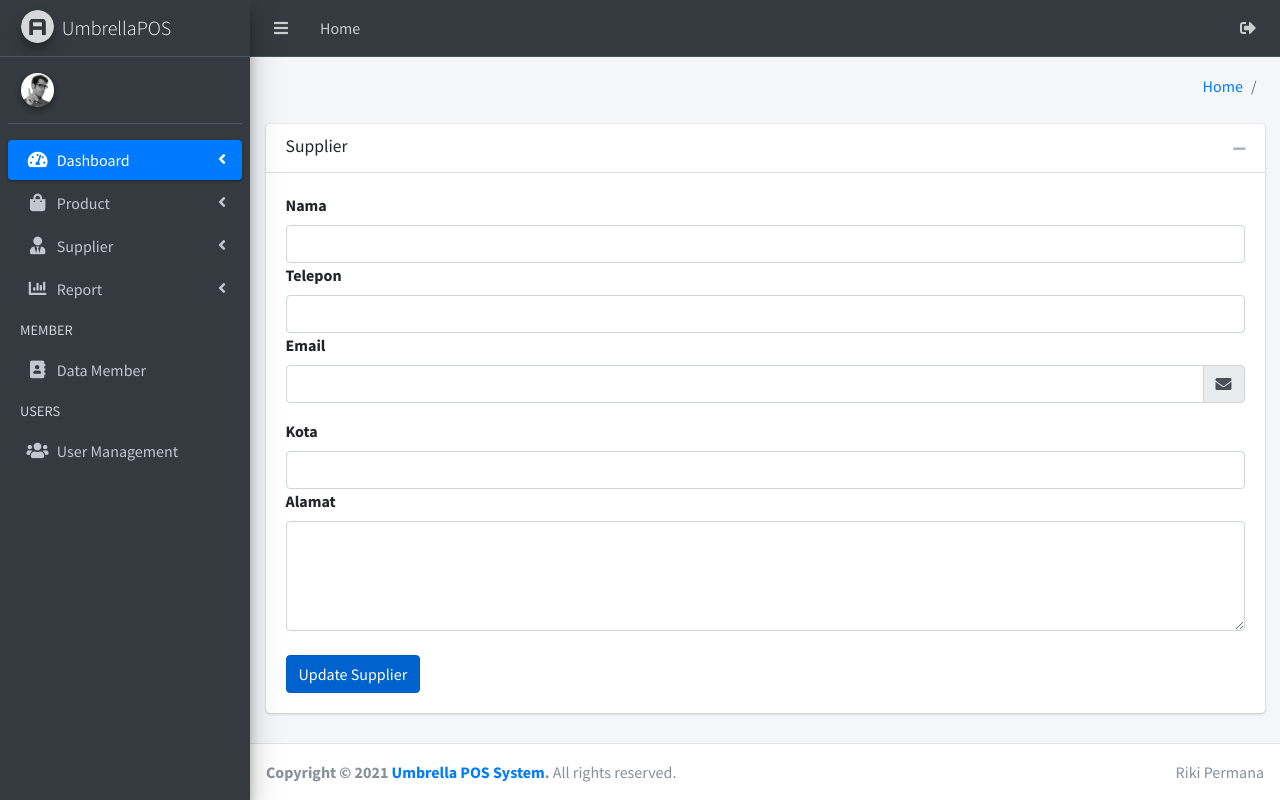
After one commit to arwahdevops/umbrellapos, a Flask app: template app/templates/supplier/edit_supplier.html in a window 1280 px wide. The commit adds this page. Run offline with Flask 2, Linux system fonts and the light colour scheme; the template is opened without the code that fills it, so the values that code supplies are empty; parts of the project's set-up code (start-up, migrations or seed data) failed here and were passed over; some libraries are stand-ins or nearby versions.

Commit message:
add feature edit & delete supplier

```diff
--- /dev/null
+++ b/app/templates/supplier/edit_supplier.html
@@ -0,0 +1,60 @@
+{% extends "layout.html" %}
+{% block title %} Tambah Supplier {% endblock %}
+{% block content %}
+<!-- Main content -->
+<section class="content">
+  <div class="container-fluid">
+    <div class="row">
+      <div class="col-12">
+
+        <div class="card card-default">
+          <div class="card-header">
+            <h3 class="card-title">Supplier</h3>
+
+            <div class="card-tools">
+              <button type="button" class="btn btn-tool" data-card-widget="collapse"><i
+                  class="fas fa-minus"></i></button>
+            </div>
+          </div>
+          <!-- /.card-header -->
+          <div class="card-body">
+            <div class="row">
+              <div class="col" posisi="kiri">
+                <form action="/supplier/edit/{{supplier.id}}" method="post" enctype="multipart/form-data">
+                  <div>
+                    <label>Nama</label>
+                    <input class="form-control" type="text" name="name" value="{{supplier.name}}" required>
+                    <label>Telepon</label>
+                    <input class="form-control" type="text" name="phone" value="{{supplier.phone}}" required>
+                    <label>Email</label>
+                    <div class="input-group mb-3">
+                      <input type="email" class="form-control" name="email" value="{{supplier.email}}">
+                      <div class="input-group-append">
+                        <div class="input-group-text">
+                          <span class="fas fa-envelope"></span>
+                        </div>
+                      </div>
+                    </div>
+                    <label>Kota</label>
+                    <input class="form-control" type="text" name="city" value="{{supplier.city}}" required>
+                    <label>Alamat</label>
+                    <textarea class="form-control" rows="4" name="address" required>{{supplier.address}}</textarea>
+                    <br>
+                    <input type="submit" value="Update Supplier" class="btn btn-primary active">
+                  </div>
+              </div>
+
+              </form>
+            </div>
+            <!-- /.card-body -->
+          </div>
+
+        </div>
+        <!-- /.col -->
+      </div>
+      <!-- /.row -->
+    </div>
+    <!-- /.container-fluid -->
+</section>
+
+{% endblock %}
--- a/app/templates/supplier/supplier.html
+++ b/app/templates/supplier/supplier.html
@@ -40,8 +40,8 @@
                     <td>{{ data.5 }}</td>
                     <td>
                       <center>
-                        <button class="edit-modal btn btn-info"><i class="fas fa-edit"></i></button>
-                        <button class="delete-modal btn btn-danger"><i class="fas fa-trash"></i></button>
+                        <a href="/supplier/edit/{{ data.0 }}" class="edit-modal btn btn-info"><i class="fas fa-edit"></i></a>
+                        <a href="/supplier/delete/{{ data.0 }}" class="delete-modal btn btn-danger"><i class="fas fa-trash"></i></a>
                       </center>
                     </td>
                   </tr>
```
Also changed, not shown: app/supplier.py (+41 -1 lines).
